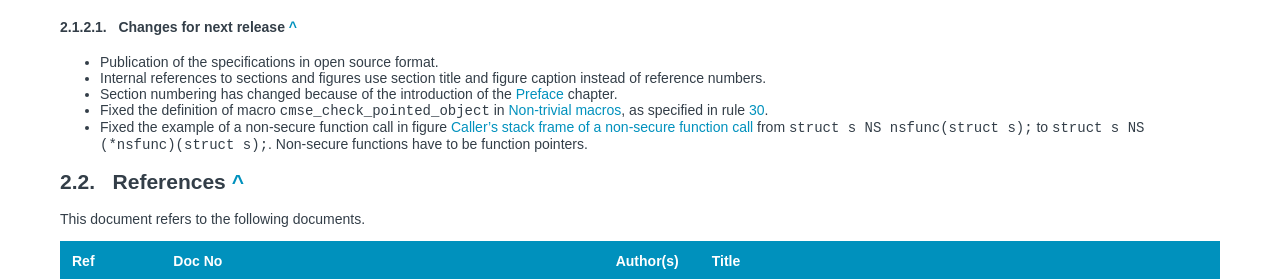
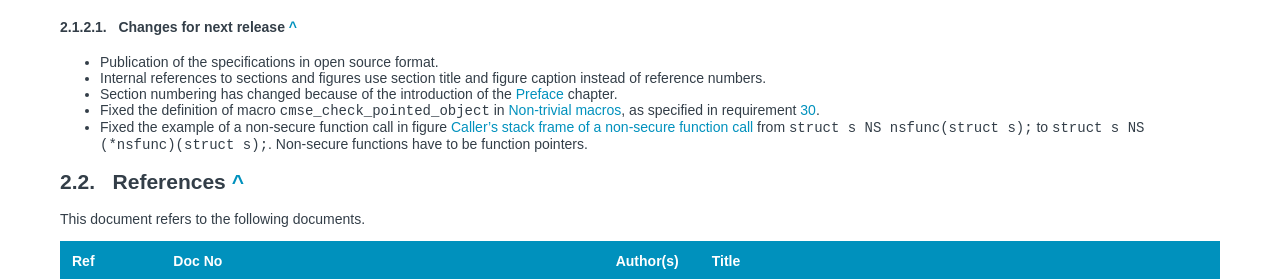
Before and after one commit to ARM-software/acle, a Jekyll site: the page built from cmse/cmse.md, in a window 1280 px wide and 900 px high, scrolled down 2507 px. Shown: the part 158-437 px from the top of the window. Built offline with Jekyll 4.4.1, drawn with Linux system fonts in a browser that asks for light colours; our own code applies the rules of GitHub Pages for plain Markdown files.

Commit message:
[cmse] Replace the term `rule` with `requirement` where appropriate.

```diff
--- a/cmse/cmse.md
+++ b/cmse/cmse.md
@@ -146,8 +146,8 @@ Anticipated changes to this document include:
 * Section numbering has changed because of the introduction of the
   [Preface](#preface) chapter.
 * Fixed the definition of macro `cmse_check_pointed_object` in
-  [Non-trivial macros](#non-trivial-macros), as specified in rule
-  [30](#rule-30).
+  [Non-trivial macros](#non-trivial-macros), as specified in
+  requirement [30](#requirement-30).
 * Fixed the example of a non-secure function call in figure [Caller's
   stack frame of a non-secure function call](#figure6) from `struct s
   NS nsfunc(struct s);` to `struct s NS (*nsfunc)(struct
@@ -856,8 +856,6 @@ memory range. This generates a data dependency between the checked memory and
 all its subsequent accesses and prevents these accesses from being scheduled
 before the check.
 
-<span id="rule-30"></span>
-
 <span id="requirement-30" class="requirement-box"></span>
 
 > The following intrinsic must be defined if bit 0 of macro
@@ -948,8 +946,6 @@ As mentioned in [Address range check
 intrinsics](#address-range-check-intrinsic), the address range check
 can be done efficiently if the non-secure stack does not cross the
 boundary of any memory region defined by the MPU, SAU, and IDAU.
-
-<span id="rule-36"></span>
 
 <span id="requirement-36" class="requirement-box"></span>
 
@@ -1117,7 +1113,7 @@ volatile behavior of non-secure memory ([Volatility of non-secure
 memory](#volatility-of-non-secure-memory)) and the requirements of
 using non-secure memory ([Non-secure memory
 usage](#non-secure-memory-usage)),
-in particular requirement [36](#rule-36).
+in particular requirement [36](#requirement-36).
 
 In practice, a compiler might generate code that:
 
@@ -1316,7 +1312,7 @@ aware of the volatile behavior of non-secure memory ([Volatility of
 non-secure memory](#volatility-of-non-secure-memory)) and the
 requirements of using non-secure memory ([Non-secure memory
 usage](#non-secure-memory-usage)), in particular requirement
-[36](#rule-36).
+[36](#requirement-36).
 
 In practice, a toolchain might generate code that:
 
```
